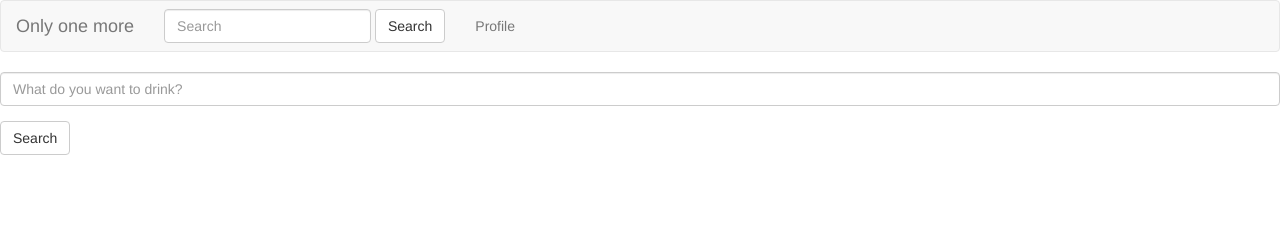
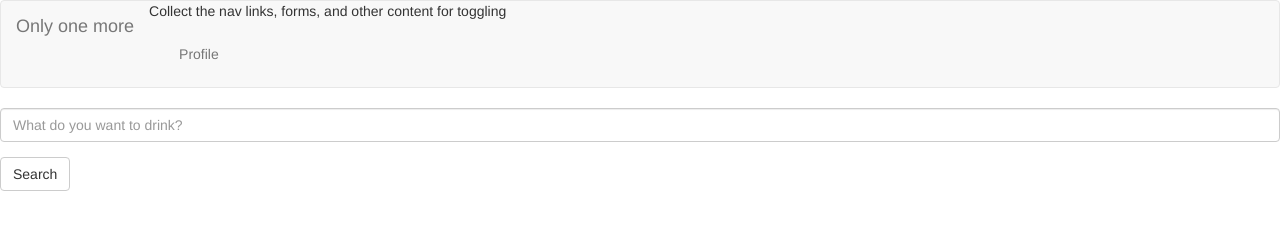
Before and after one commit to JPinlac/Beer-App, a website: page index.html in a window 1280 px wide. Drawn offline with nearby package versions, Linux system fonts and the light colour scheme; some packages are replaced by stand-ins of ours; a script that the page names is missing.

Commit message:
route work

```diff
--- a/index.html
+++ b/index.html
@@ -33,14 +33,10 @@
       <a class="navbar-brand" href="#">Only one more</a>
     </div>
 
-    <!-- Collect the nav links, forms, and other content for toggling -->
+    Collect the nav links, forms, and other content for toggling
     <div class="collapse navbar-collapse" id="bs-example-navbar-collapse-1">
       <form class="navbar-form navbar-left" role="search">
-        <div class="form-group">
-          <input type="text" class="form-control" placeholder="Search" ng-model='searchTerm'>
-        </div>
-        <button type="submit" class="btn btn-default" ng-click='submitSearch(searchTerm)'>Search</button>
-      </form>
+
       <ul class="nav navbar-nav navbar-right">
       </ul>
       <ul class="nav navbar-nav">
```
Also changed, not shown: partials/list.html (+6 -0 lines).
